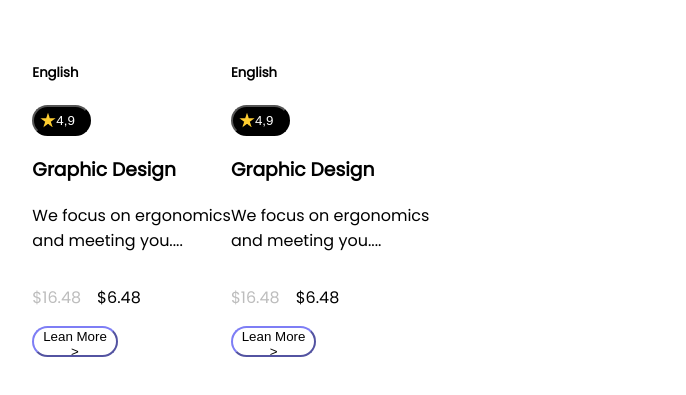
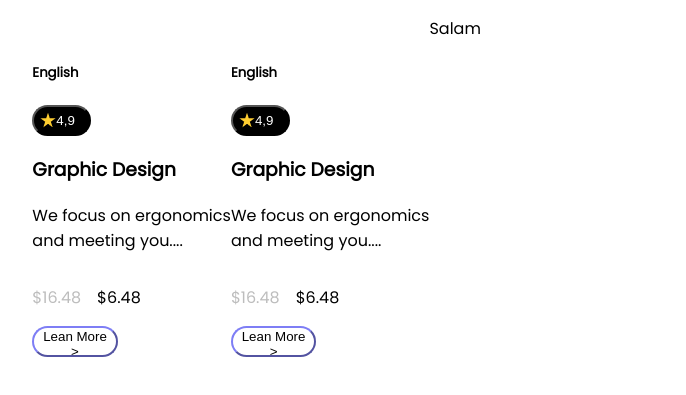
Before and after one commit to AbdullazadeFarid/Lesson1, a plain HTML site: page index.html in a window 1280 px wide. Shown: the part 263-658 px from the top of the page, without its empty margins (296-982 px from the left). Drawn offline with Linux system fonts and the light colour scheme.

Commit message:
add span tag

```diff
--- a/index.html
+++ b/index.html
@@ -63,6 +63,7 @@
                         <button class="more">Lean More > </button>
 
                     </div>
+                    <span>Salam</span>
 
 
 
```
